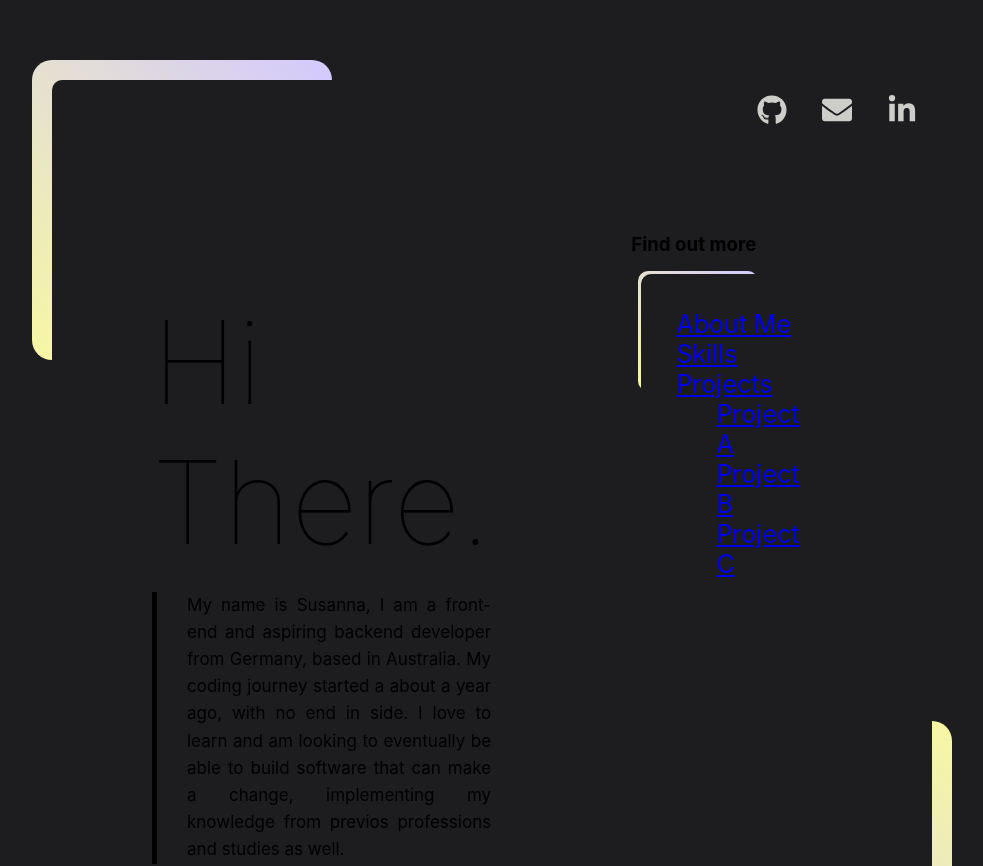
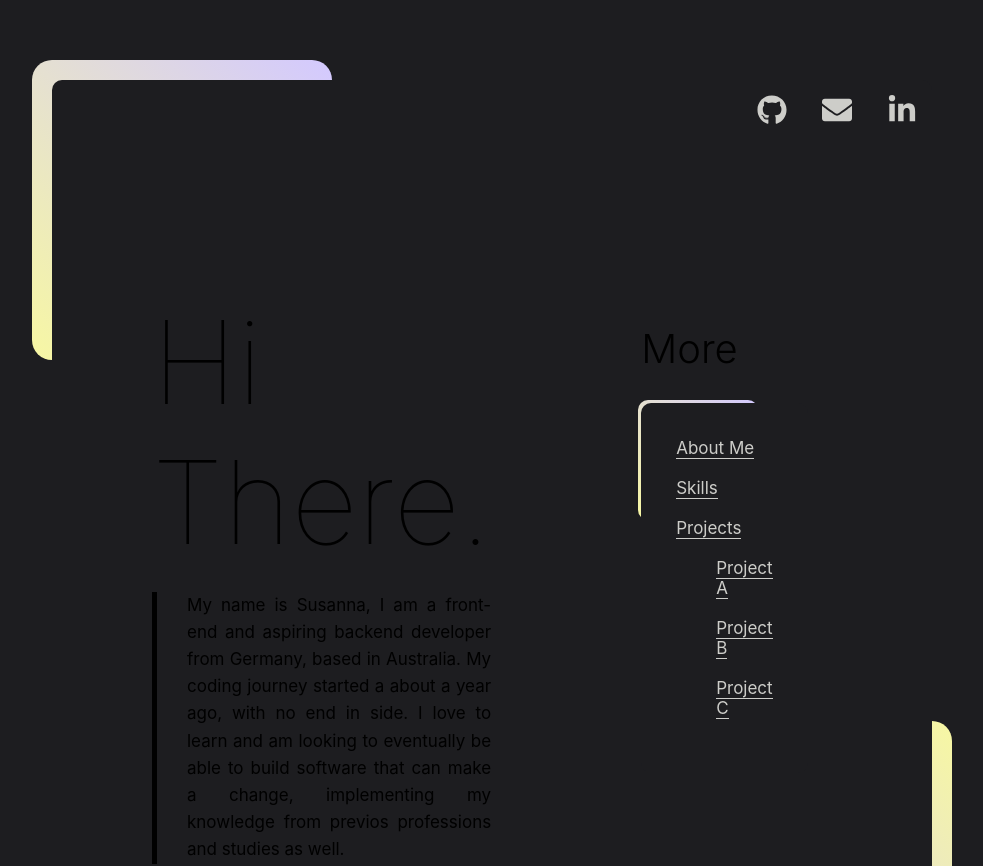
Before and after one commit to SusannaMj/portfolio-frontend, a React (Create React App) app: page / in a window 1280 px wide. Shown: the top 866 px of the page, without its empty margins (148-1131 px from the left). Built offline with nearby package versions, Linux system fonts and the light colour scheme.

Commit message:
styled navigation

```diff
--- a/src/Layout/Navigation.css
+++ b/src/Layout/Navigation.css
@@ -1,10 +1,18 @@
 nav li {
-  font-size: 25px;
+  font-size: 17px;
   list-style: none;
+  margin-bottom: 20px;
 }
 
-.content-list {
-  padding-left: 0;
+.navigation a {
+  text-decoration: none;
+  color: var(--grey-white);
+  border-bottom: 1px solid;
+  border-color: linear-gradient(45deg, #d3c9ff, #f7f7a3);
+}
+
+.content-list-container {
+  padding-top: 70px;
 }
 
 .navigation {
@@ -24,6 +32,7 @@ nav li {
 }
 
 .content-list {
+  padding-left: 0;
   position: relative;
   padding: 35px;
   background-color: #1d1d20;
--- a/src/Layout/Navigation.js
+++ b/src/Layout/Navigation.js
@@ -4,7 +4,17 @@ import "./Navigation.css";
 export default function Navigation() {
   return (
     <div className="content-list-container">
-      <h3>Find out more</h3>
+      <h3
+        style={{
+          fontSize: "40px",
+          marginBottom: "30px",
+          fontWeight: "350",
+          position: "relative",
+          left: "10px",
+        }}
+      >
+        More
+      </h3>
       <nav className="navigation">
         <ul className="content-list">
           <li>
```
